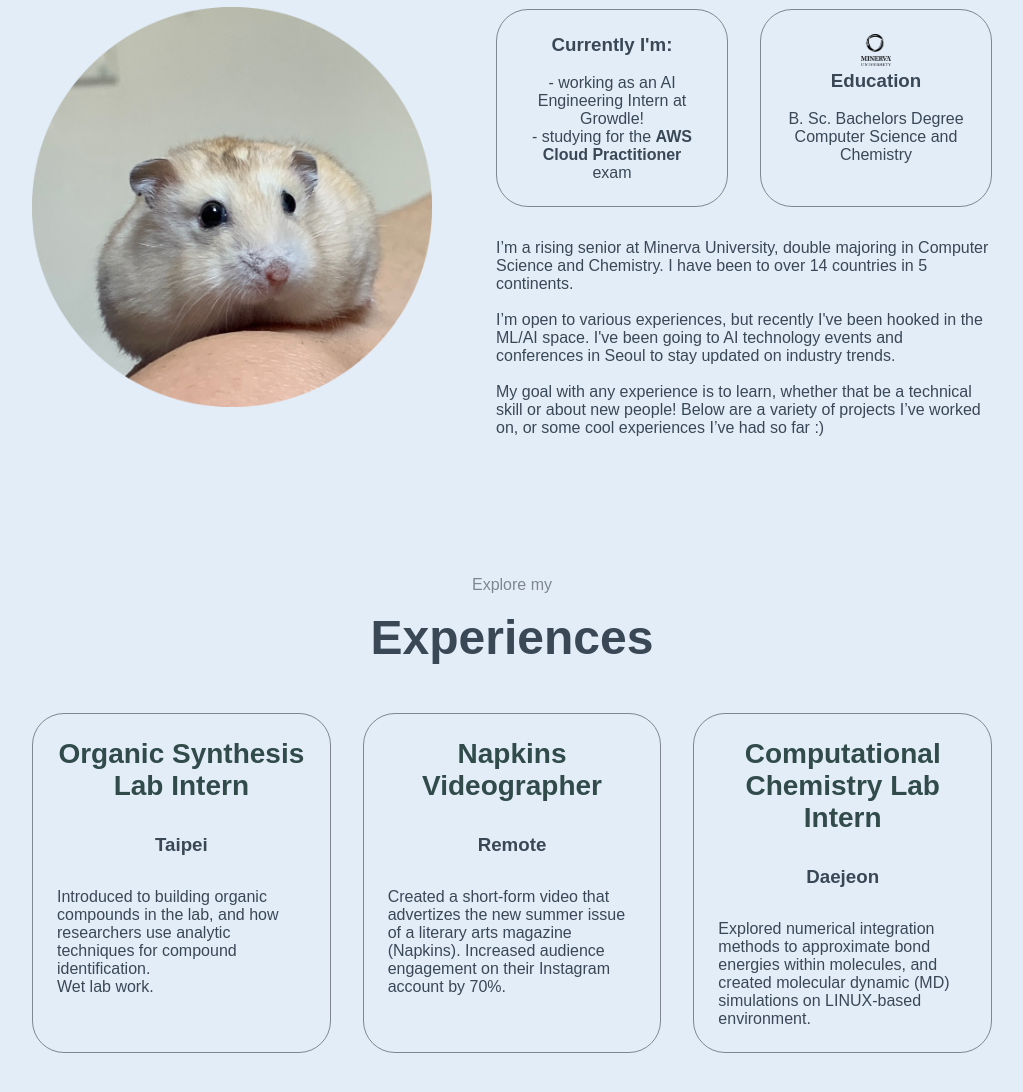
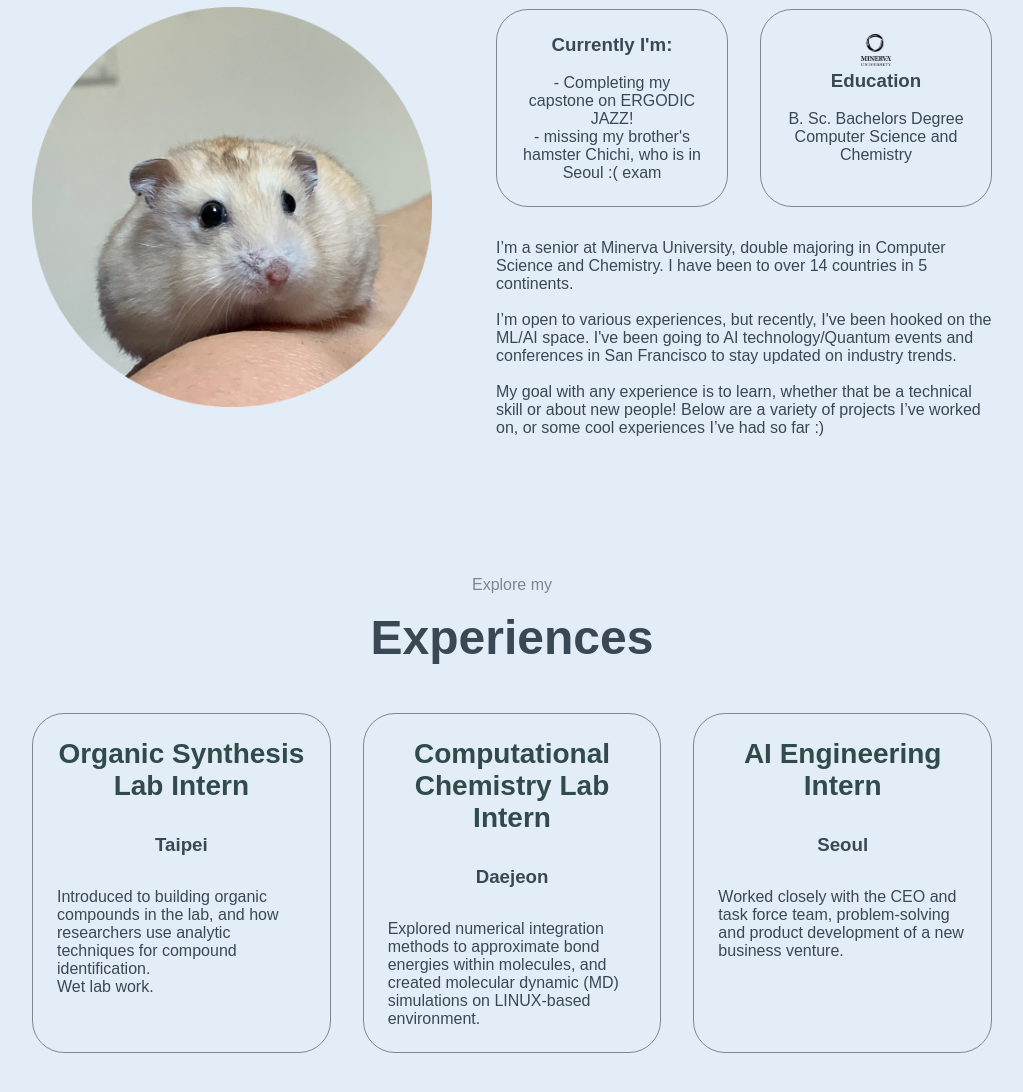
Before and after one commit to paulinajyl/portfolio, a plain HTML site: page index.html in a window 1280 px wide. Shown: the part 1000-2092 px from the top of the page, without its empty margins (128-1151 px from the left). Drawn offline with Linux system fonts and the light colour scheme.

Commit message:
Update index.html

```diff
--- a/index.html
+++ b/index.html
@@ -65,9 +65,9 @@
                     <div class="details-container">
                         <h3>Currently I'm:</h3>
                         <br>
-                        <p>- working as an AI Engineering Intern at Growdle!
+                        <p>- Completing my capstone on ERGODIC JAZZ!
                             <br>
-                            - studying for the <b>AWS Cloud Practitioner</b> exam
+                            - missing my brother's hamster Chichi, who is in Seoul :(</b> exam
                         </p>
                     </div>
                     <div class="details-container">
@@ -78,10 +78,10 @@
                     </div>
                 </div>
                 <div class="text-container">
-                <p>I’m a rising senior at Minerva University, double majoring in Computer Science and Chemistry.
+                <p>I’m a senior at Minerva University, double majoring in Computer Science and Chemistry.
                     I have been to over 14 countries in 5 continents. <br><br>
-                    I’m open to various experiences, but recently I've been hooked in the ML/AI space. I've been going to
-                    AI technology events and conferences in Seoul to stay updated on industry trends.<br><br>
+                    I’m open to various experiences, but recently, I've been hooked on the ML/AI space. I've been going to
+                    AI technology/Quantum events and conferences in San Francisco to stay updated on industry trends.<br><br>
                     My goal with any experience is to learn, whether that be a technical skill or about new people!
                     Below are a variety of projects I’ve worked on, or some cool experiences I’ve had so far :)
                 </p>
@@ -104,15 +104,6 @@
                      </div>
                  </div>
                  <div class="details-container">
-                    <h2 class="experience-sub-title">Napkins Videographer</h2>
-                     <div class="article-container">
-                                 <h3>Remote</h3>
-                                 <p>Created a short-form video that advertizes the new summer issue of a literary
-                                    arts magazine (Napkins). Increased audience engagement on their
-                                Instagram account by 70%.</p>
-                     </div>
-                 </div>
-                 <div class="details-container">
                     <h2 class="experience-sub-title">Computational Chemistry Lab Intern</h2>
                      <div class="article-container">
                                  <h3>Daejeon</h3>
@@ -120,6 +111,14 @@
                                     molecules, and created molecular dynamic (MD) simulations on LINUX-based
                                     environment.
                                  </p>
+                     </div>
+                 </div>
+                <div class="details-container">
+                    <h2 class="experience-sub-title">AI Engineering Intern</h2>
+                     <div class="article-container">
+                                 <h3>Seoul</h3>
+                                 <p>Worked closely with the CEO and task force team, problem-solving and product
+                                     development of a new business venture.</p>
                      </div>
                  </div>
             </div>
```
